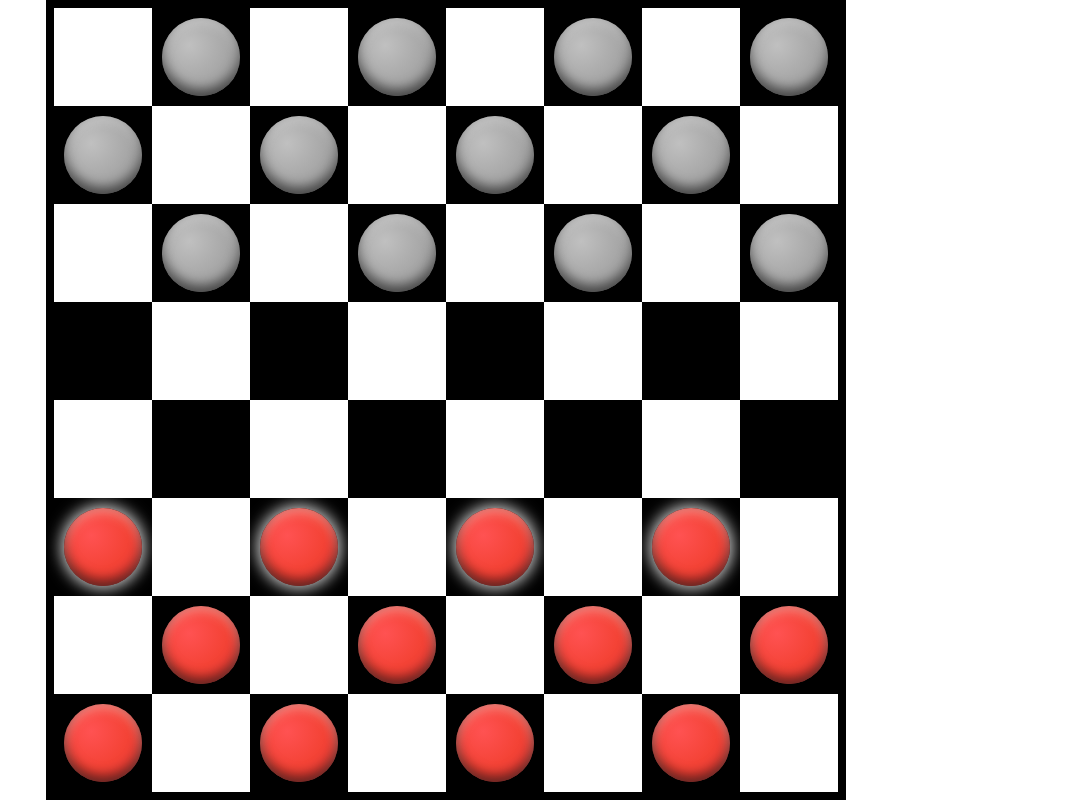
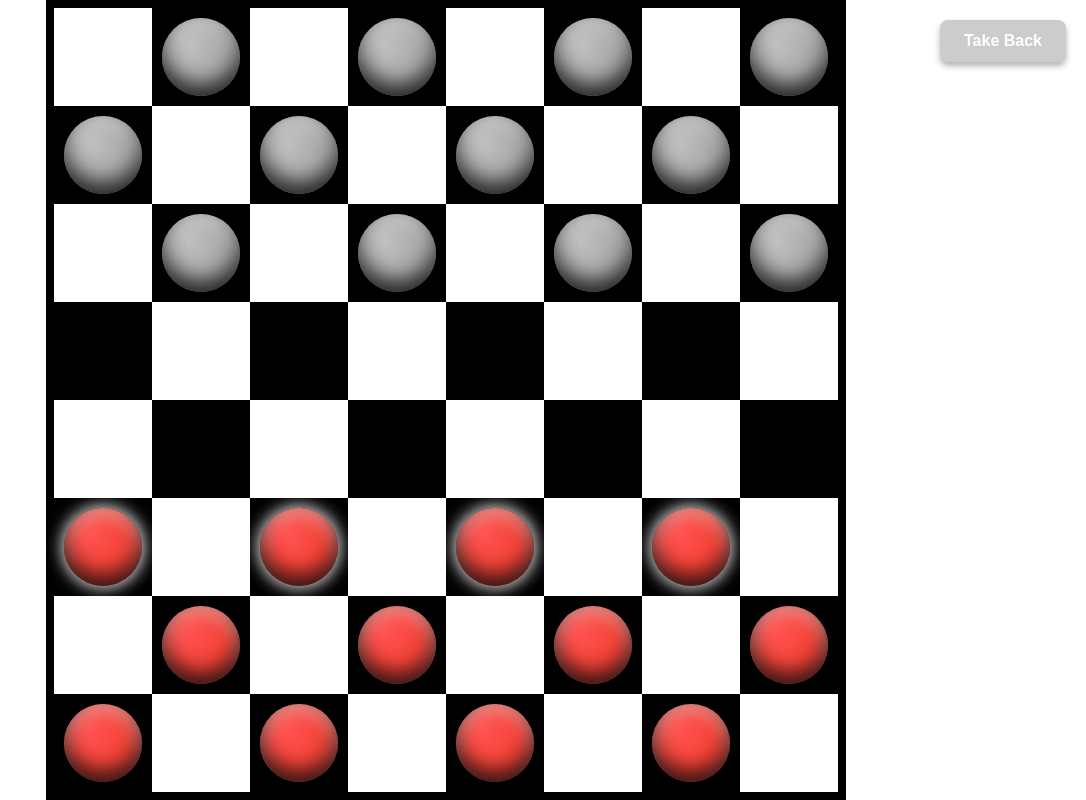
Before and after one commit to Envislon1/hcarenaxyz, a React (Create React App) app: page / in a window 1280 px wide. Shown: the whole page, without its empty margins (194-1280 px from the left). Built offline with nearby package versions, Linux system fonts and the light colour scheme.

Commit message:
Refactor pieces and add take back button

```diff
--- a/src/Board.tsx
+++ b/src/Board.tsx
@@ -34,18 +34,43 @@ const Board: React.FC = () => {
         return () => window.removeEventListener('resize', resizeBoard);
     }, []);
 
-    const [boardState, move, selectPiece] = useBoard();
+    const [boardState, move, selectPiece, undoMove, canUndo] = useBoard();
 
     const selectedPieceCanDrag = boardState.selectedPiece !== null &&
         boardState.tiles[boardState.selectedPiece]?.piece?.canDrag || [];
 
+    const buttonStyle: React.CSSProperties = {
+        position: 'absolute',
+        top: '20px',
+        right: '20px',
+        padding: '12px 24px',
+        backgroundColor: canUndo ? '#4CAF50' : '#cccccc',
+        color: 'white',
+        border: 'none',
+        borderRadius: '8px',
+        fontSize: '16px',
+        fontWeight: 'bold',
+        cursor: canUndo ? 'pointer' : 'not-allowed',
+        boxShadow: '0 4px 6px rgba(0, 0, 0, 0.3)',
+        transition: 'all 0.3s ease'
+    };
+
     return(
+        <>
+            <button
+                style={buttonStyle}
+                onClick={() => undoMove()}
+                disabled={!canUndo}
+            >
+                Take Back
+            </button>
             <div data-testid='board' ref={boardRef} style={boardStyle}>
                 {boardState.tiles.map( tile  => <Tile key={tile.id} index={tile.index} black={tile.black} move={move}
                                                         AIMoveTo={tile.AIMoveTo} piece={tile.piece} size={size}
                                                         selectPiece={selectPiece} selectedPiece={boardState.selectedPiece}
                                                         selectedPieceCanDrag={selectedPieceCanDrag} />)}
             </div>
+        </>
     )
 };
 
--- a/src/Piece.tsx
+++ b/src/Piece.tsx
@@ -35,7 +35,7 @@ const Piece: React.FC<PieceProps> = ({player, king, canDrag, hasJump, AISelected
         height: '80%',
         borderRadius: '50%',
         background: gradient,
-        boxShadow: 'inset 0 -6px 12px rgba(0, 0, 0, 0.6), inset 0 4px 12px rgba(255, 255, 255, 0.4), 0 4px 8px rgba(0, 0, 0, 0.3)'
+        boxShadow: 'inset 0 -10px 20px rgba(0, 0, 0, 0.8), inset 0 6px 18px rgba(255, 255, 255, 0.5), 0 4px 8px rgba(0, 0, 0, 0.3)'
     }
 
     const innerStyle: React.CSSProperties = {
@@ -53,7 +53,7 @@ const Piece: React.FC<PieceProps> = ({player, king, canDrag, hasJump, AISelected
     }
 
     const highlight = (canDrag.length > 0 && player === 1) || AISelected || isSelected;
-    if(highlight) outerStyle = {...outerStyle, boxShadow: 'inset 0 -6px 12px rgba(0, 0, 0, 0.6), inset 0 4px 12px rgba(255, 255, 255, 0.4), 0 0 15px 3px rgba(255, 255, 255, 0.8)'}
+    if(highlight) outerStyle = {...outerStyle, boxShadow: 'inset 0 -10px 20px rgba(0, 0, 0, 0.8), inset 0 6px 18px rgba(255, 255, 255, 0.5), 0 0 15px 3px rgba(255, 255, 255, 0.8)'}
 
     // Handle piece click
     const handlePieceClick = (e: React.MouseEvent) => {
--- a/src/hooks/useBoard.tsx
+++ b/src/hooks/useBoard.tsx
@@ -62,8 +62,9 @@ export const initialState = () => {
     }
 }
 
-const useBoard = (init = initialState()):[GameState, Function, Function] => {
+const useBoard = (init = initialState()):[GameState, Function, Function, Function, boolean] => {
     const [boardState, setBoardState] = useState(init);
+    const [history, setHistory] = useState<GameState[]>([init]);
 
     //handle AI's turn
     const handleAI = (state:GameState) => {
@@ -100,6 +101,7 @@ const useBoard = (init = initialState()):[GameState, Function, Function] => {
         const newState = movePiece(from, to, boardState);
         newState.selectedPiece = null;
         setBoardState(newState);
+        setHistory([...history, newState]);
 
         if(newState.playerTurn === 2) handleAI(newState);
     };
@@ -108,7 +110,18 @@ const useBoard = (init = initialState()):[GameState, Function, Function] => {
         setBoardState({...boardState, selectedPiece: index});
     };
 
-    return [boardState, move, selectPiece];
+    const undoMove = () => {
+        if (history.length > 1) {
+            const newHistory = history.slice(0, -1);
+            const previousState = newHistory[newHistory.length - 1];
+            setHistory(newHistory);
+            setBoardState(previousState);
+        }
+    };
+
+    const canUndo = history.length > 1 && boardState.playerTurn === 1;
+
+    return [boardState, move, selectPiece, undoMove, canUndo];
 }
 
 export default useBoard;
```
Lines whose indentation alone changed are shown as unchanged.
